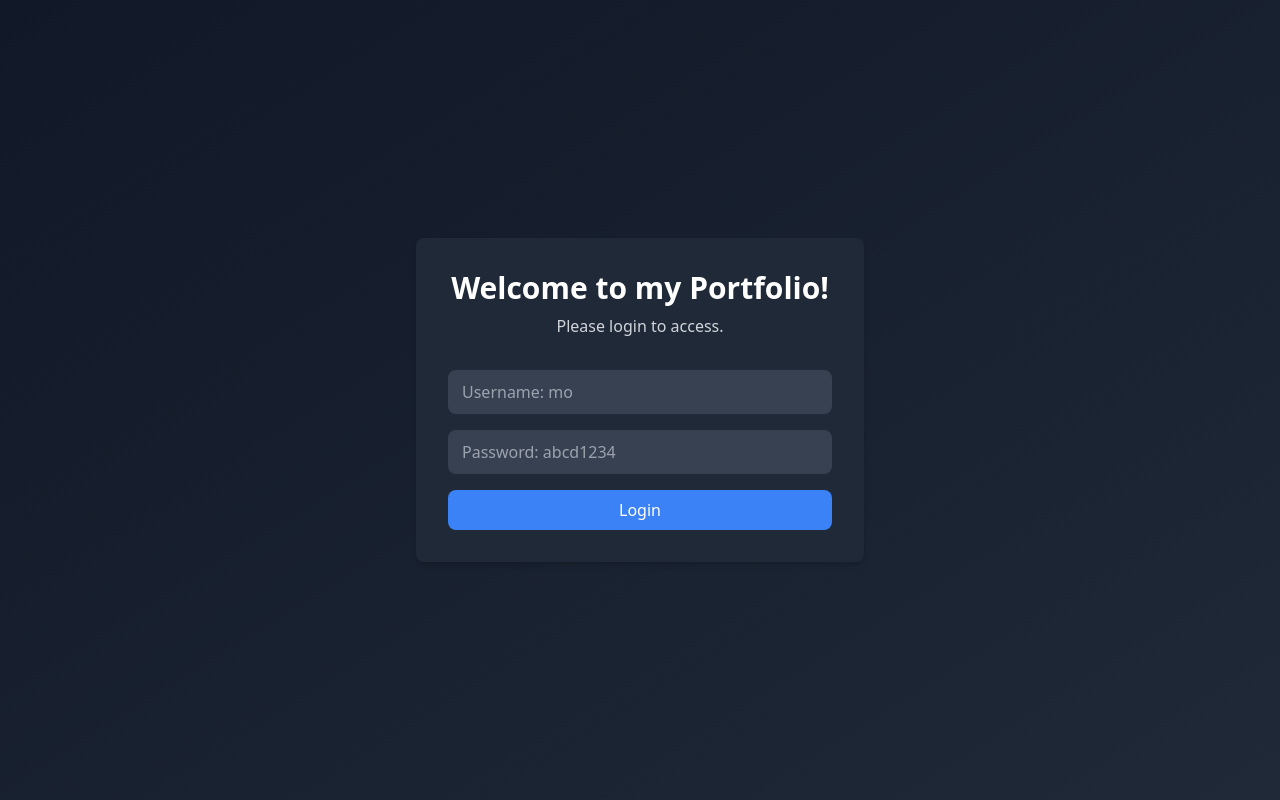
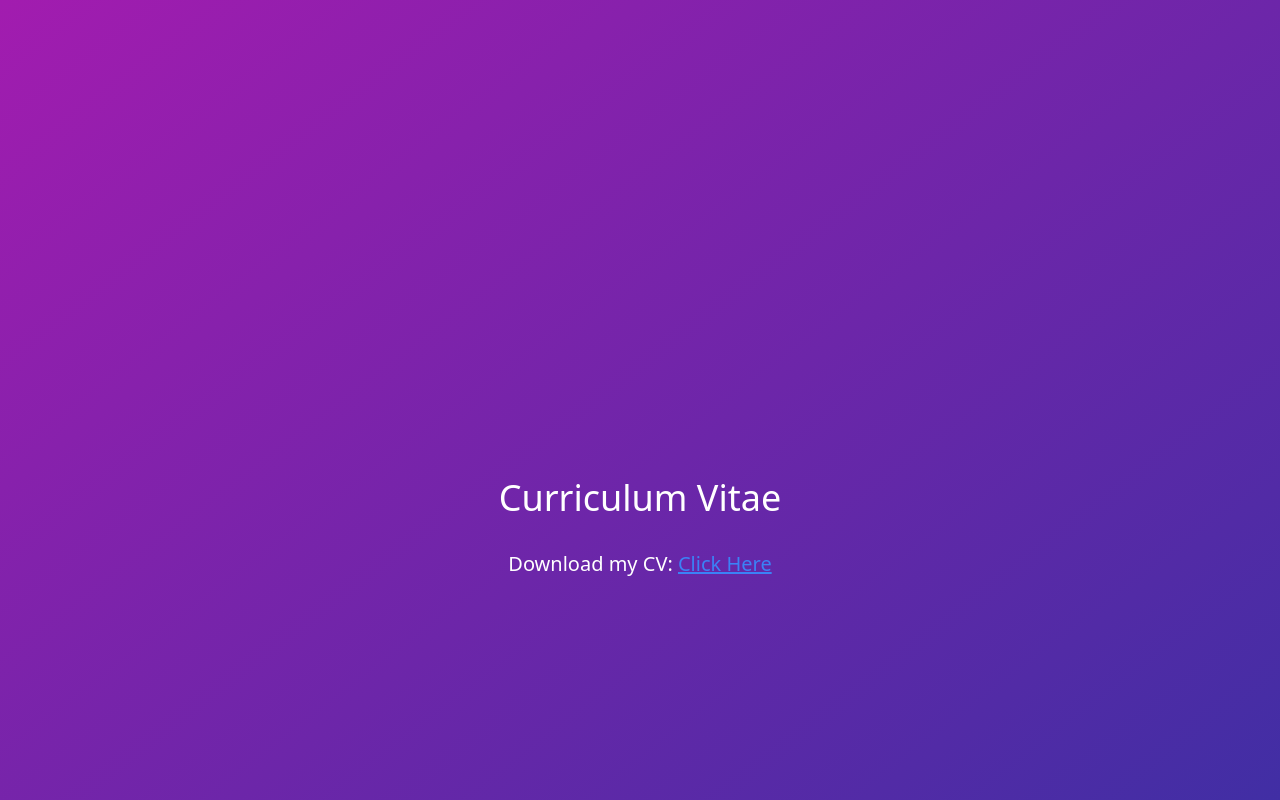
Before and after one commit to mowerah/portfolio, a React (Create React App) app in the folder frontend-1/: page /cv in a window 1280 px wide. Before the commit this address led to /login. Shown: the top 800 px of the page. Built offline with nearby package versions, Linux system fonts and the light colour scheme.

Commit message:
commented out login and PrivateRoute, added tailwindcss for the background colors

```diff
--- a/frontend-1/src/App.tsx
+++ b/frontend-1/src/App.tsx
@@ -1,8 +1,8 @@
 import React from "react";
 import { BrowserRouter as Router, Routes, Route } from "react-router-dom";
 import Header from "./components/Header";
-import Login from "./components/Login";
-import PrivateRoute from "./components/PrivateRoute";
+//import Login from "./components/Login";
+//import PrivateRoute from "./components/PrivateRoute";
 import Home from "./pages/Home";
 import Profile from "./pages/Profile";
 import Projects from "./pages/Projects";
@@ -14,14 +14,14 @@ const App = () => {
     <Router>
       <div>
         <Routes>
-          <Route path="/login" element={<Login />} />
-          <Route element={<PrivateRoute />}>
+          {/* <Route path="/login" element={<Login />} />
+          <Route element={<PrivateRoute />}> */}
             <Route path="/" element={<Home />} />
             <Route path="/profile" element={<Profile />} />
             <Route path="/projects" element={<Projects />} />
             <Route path="/experience" element={<Experience />} />
             <Route path="/cv" element={<CV />} />
-          </Route>
+          {/* </Route> */}
         </Routes>
       </div>
     </Router>
--- a/frontend-1/src/components/Footer.tsx
+++ b/frontend-1/src/components/Footer.tsx
@@ -1,5 +1,5 @@
 import React from "react";
-import { FaGithub, FaLinkedin, FaTwitter } from "react-icons/fa";
+import { FaGithub, FaLinkedin } from "react-icons/fa";
 
 const Footer: React.FC = () => {
   return (
@@ -31,14 +31,6 @@ const Footer: React.FC = () => {
           >
             <FaLinkedin size={24} />
           </a>
-          <a
-            href="https://twitter.com/your-twitter-profile"
-            target="_blank"
-            rel="noopener noreferrer"
-            className="hover:text-gray-400"
-          >
-            <FaTwitter size={24} />
-          </a>
         </div>
       </div>
     </footer>
--- a/frontend-1/src/components/Header.tsx
+++ b/frontend-1/src/components/Header.tsx
@@ -101,13 +101,13 @@ const Header = () => {
             CV
           </ScrollLink>
         </div>
-        <button
+        {/* <button
           onClick={handleLogout}
           // className="bg-red-500 px-4 py-2 rounded text-white"
           className="bg-blue-500 rounded px-4 py-2 text-white"
         >
           Logout
-        </button>
+        </button> */}
       </nav>
     </header>
   );
--- a/frontend-1/src/components/Login.tsx
+++ b/frontend-1/src/components/Login.tsx
@@ -1,58 +1,61 @@
-import React, { useState } from "react";
-import { useNavigate } from "react-router-dom";
+// import React, { useState } from "react";
+// import { useNavigate } from "react-router-dom";
 
-const Login = () => {
-  const [username, setUsername] = useState("");
-  const [password, setPassword] = useState("");
-  const navigate = useNavigate();
+// const Login = () => {
+//   const [username, setUsername] = useState("");
+//   const [password, setPassword] = useState("");
+//   const navigate = useNavigate();
 
-  const handleLogin = (e: any) => {
-    e.preventDefault(); // Prevent default form submission
+//   const handleLogin = (e: any) => {
+//     e.preventDefault(); // Prevent default form submission
 
-    if (username === "mo" && password === "abcd1234") {
-      localStorage.setItem("isAuthenticated", "true");
-      navigate("/");
-    } else {
-      alert("Invalid credentials");
-    }
-  };
+//     if (username === "mo" && password === "abcd1234") {
+//       localStorage.setItem("isAuthenticated", "true");
+//       navigate("/");
+//     } else {
+//       alert("Invalid credentials");
+//     }
+//   };
 
-  return (
-    <div className="h-screen flex items-center justify-center bg-gradient-to-br from-gray-900 to-gray-800">
-      <div className="max-w-md w-full bg-gray-800 p-8 rounded-lg shadow-md">
-        <div className="text-center mb-8">
-          <h1 className="text-3xl font-bold text-white">
-            Welcome to my Portfolio!
-          </h1>
-          <p className="text-gray-300 mt-2">Please login to access.</p>
-        </div>
-        <form onSubmit={handleLogin}>
-          <input
-            type="text"
-            placeholder="Username: mo"
-            value={username}
-            onChange={(e) => setUsername(e.target.value)}
-            className="border-2 border-gray-700 bg-gray-700 text-white py-2 px-3 mb-4 rounded-lg w-full"
-          />
-          <input
-            type="password"
-            placeholder="Password: abcd1234"
-            value={password}
-            onChange={(e) => setPassword(e.target.value)}
-            className="border-2 border-gray-700 bg-gray-700 text-white py-2 px-3 mb-4 rounded-lg w-full"
-          />
-          <button
-            type="submit"
-            className="bg-blue-500 hover:bg-blue-600 text-white py-2 px-4 rounded-lg w-full"
-            // type="submit"
-            // className="bg-customRed hover:bg-customRed-dark text-white py-2 px-4 rounded-lg w-full"
-          >
-            Login
-          </button>
-        </form>
-      </div>
-    </div>
-  );
-};
+//   return (
+//     // <div className="h-screen flex items-center justify-center bg-gradient-to-br from-gray-900 to-gray-800">
+//     <div className="h-screen flex items-center justify-center bg-gradient-to-br from-gray-900 via-gray-600 to-gray-800">
+//       <div className="max-w-md w-full bg-gray-800 p-8 rounded-lg shadow-md">
+//         <div className="text-center mb-8">
+//           <h1 className="text-3xl font-bold text-white">
+//             Welcome to my Portfolio!
+//           </h1>
+//           <p className="text-gray-300 mt-2">
+//             Please login to access and use the credentials below!
+//           </p>
+//         </div>
+//         <form onSubmit={handleLogin}>
+//           <input
+//             type="text"
+//             placeholder="Username: mo"
+//             value={username}
+//             onChange={(e) => setUsername(e.target.value)}
+//             className="border-2 border-gray-700 bg-gray-700 text-white py-2 px-3 mb-4 rounded-lg w-full"
+//           />
+//           <input
+//             type="password"
+//             placeholder="Password: abcd1234"
+//             value={password}
+//             onChange={(e) => setPassword(e.target.value)}
+//             className="border-2 border-gray-700 bg-gray-700 text-white py-2 px-3 mb-4 rounded-lg w-full"
+//           />
+//           <button
+//             type="submit"
+//             className="bg-blue-500 hover:bg-blue-600 text-white py-2 px-4 rounded-lg w-full"
+//             // type="submit"
+//             // className="bg-customRed hover:bg-customRed-dark text-white py-2 px-4 rounded-lg w-full"
+//           >
+//             Login
+//           </button>
+//         </form>
+//       </div>
+//     </div>
+//   );
+// };
 
-export default Login;
+// export default Login;
--- a/frontend-1/src/components/PrivateRoute.tsx
+++ b/frontend-1/src/components/PrivateRoute.tsx
@@ -1,18 +1,18 @@
-import React from "react";
-import { Navigate, Outlet } from "react-router-dom";
-import Header from "./Header";
+// import React from "react";
+// import { Navigate, Outlet } from "react-router-dom";
+// import Header from "./Header";
 
-const PrivateRoute = () => {
-  const isAuthenticated = localStorage.getItem("isAuthenticated");
+// const PrivateRoute = () => {
+//   const isAuthenticated = localStorage.getItem("isAuthenticated");
 
-  return isAuthenticated ? (
-    <>
-      <Header />
-      <Outlet />
-    </>
-  ) : (
-    <Navigate to="/login" />
-  );
-};
+//   return isAuthenticated ? (
+//     <>
+//       <Header />
+//       <Outlet />
+//     </>
+//   ) : (
+//     <Navigate to="/login" />
+//   );
+// };
 
-export default PrivateRoute;
+// export default PrivateRoute;
--- a/frontend-1/src/index.css
+++ b/frontend-1/src/index.css
@@ -2,8 +2,17 @@
 @tailwind components;
 @tailwind utilities;
 
+
+/* body {
+  @apply bg-custom-bg;
+} */
+
+/* body {
+  @apply bg-custom-gradient;
+} */
+
 body {
-  @apply bg-custom-bg;
+  @apply bg-gradient-to-tl from-indigo-800 to-fuchsia-700;
 }
 
 /* body {
--- a/frontend-1/src/pages/CV.tsx
+++ b/frontend-1/src/pages/CV.tsx
@@ -2,8 +2,11 @@ import React from "react";
 
 const CV = () => {
   return (
-    <section id="cv" className="flex items-center justify-center py-12 mt-20 mb-0">
-      <div className="bg-gray-800 rounded-lg shadow-lg p-60 w-full max-w-7xl mx-auto text-center">
+    <section
+      id="cv"
+      className="flex items-center justify-center py-12 mt-20 mb-0"
+    >
+      <div className="flex flex-col items-center justify-center h-screen">
         <h1 className="text-white text-4xl mb-8">Curriculum Vitae</h1>
         <p className="text-white text-xl">
           Download my CV:{" "}
--- a/frontend-1/src/pages/Experience.tsx
+++ b/frontend-1/src/pages/Experience.tsx
@@ -2,8 +2,11 @@ import React from "react";
 
 const Experience = () => {
   return (
-    <section id="experience" className="flex items-center justify-center py-12 mt-20 mb-14">
-      <div className="bg-gray-800 rounded-lg shadow-lg p-60 w-full max-w-7xl mx-auto text-center">
+    <section
+      id="experience"
+      className="flex items-center justify-center py-12 mt-20 mb-14"
+    >
+      <div className="flex flex-col items-center justify-center h-screen">
         <h1 className="text-white text-4xl mb-8">Experience</h1>
         <ul className="space-y-4">
           <li className="text-white text-xl">
--- a/frontend-1/src/pages/Profile.tsx
+++ b/frontend-1/src/pages/Profile.tsx
@@ -12,8 +12,11 @@ const Profile = () => {
     //   </div>
     // </section>
 
-    <section id="profile" className="flex items-center justify-center py-12 mt-20 mb-14">
-      <div className="bg-gray-800 rounded-lg shadow-lg p-60 w-full max-w-7xl mx-auto text-center">
+    <section
+      id="profile"
+      className="flex items-center justify-center py-12 mt-20 mb-14"
+    >
+      <div className="flex flex-col items-center justify-center h-screen">
         <h1 className="text-white text-4xl">Profile</h1>
         <p className="text-white text-xl mt-2">John Doe</p>
         <p className="text-white text-xl mt-2">Software Engineer</p>
--- a/frontend-1/src/pages/Projects.tsx
+++ b/frontend-1/src/pages/Projects.tsx
@@ -2,8 +2,11 @@ import React from "react";
 
 const Projects = () => {
   return (
-    <section id="projects" className="flex items-center justify-center py-12 mt-20 mb-14">
-      <div className="bg-gray-800 rounded-lg shadow-lg p-60 w-full max-w-7xl mx-auto text-center">
+    <section
+      id="projects"
+      className="flex items-center justify-center py-12 mt-20 mb-14"
+    >
+      <div className="flex flex-col items-center justify-center h-screen">
         <h1 className="text-white text-4xl mb-8">Projects</h1>
         <ul className="space-y-4">
           <li className="text-white text-xl">Project 1: Description</li>
--- a/frontend-1/tailwind.config.js
+++ b/frontend-1/tailwind.config.js
@@ -6,7 +6,12 @@ module.exports = {
     extend: {
       colors: {
         customRed: "#EF4444",
-        "custom-bg": "#17212F", // Custom background color
+        "custom-bg": "#3B4452",
+      },
+      backgroundImage: {
+        // "noel-bg": "flex-grow flex flex-col bg-gradient-to-r from-blue-400 via-purple-500 to-pink-500 text-white", this is how you create a class for tailwind css backround
+        "custom-gradient":
+          "linear-gradient(to right, #1e3a8a, #6b21a8, #ec4899)",
       },
     },
   },
```
Also changed, not shown: frontend-1/src/pages/Home.tsx (+11 -2 lines), 1 other file (tests, documents, lock files or other folders).
